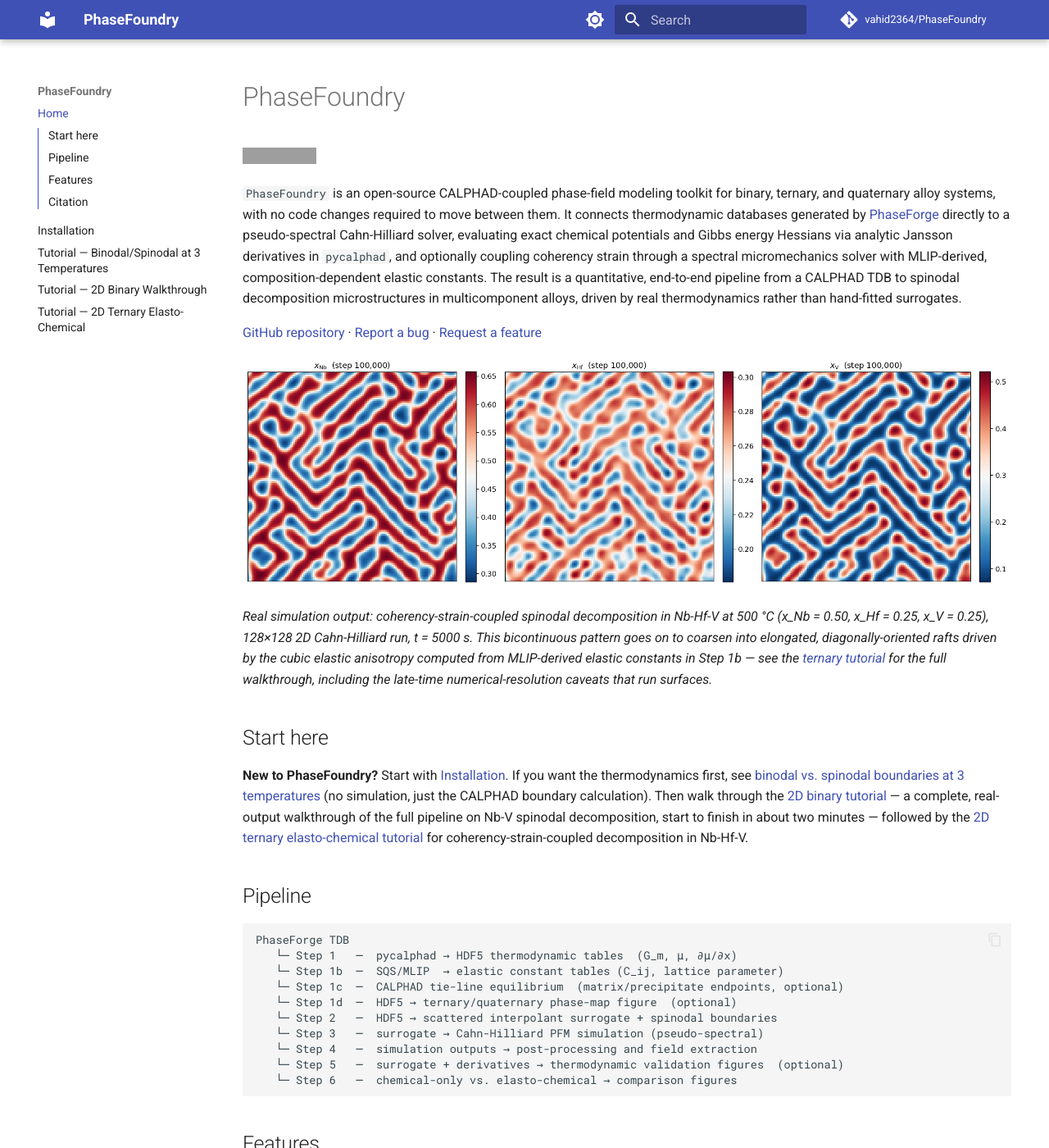
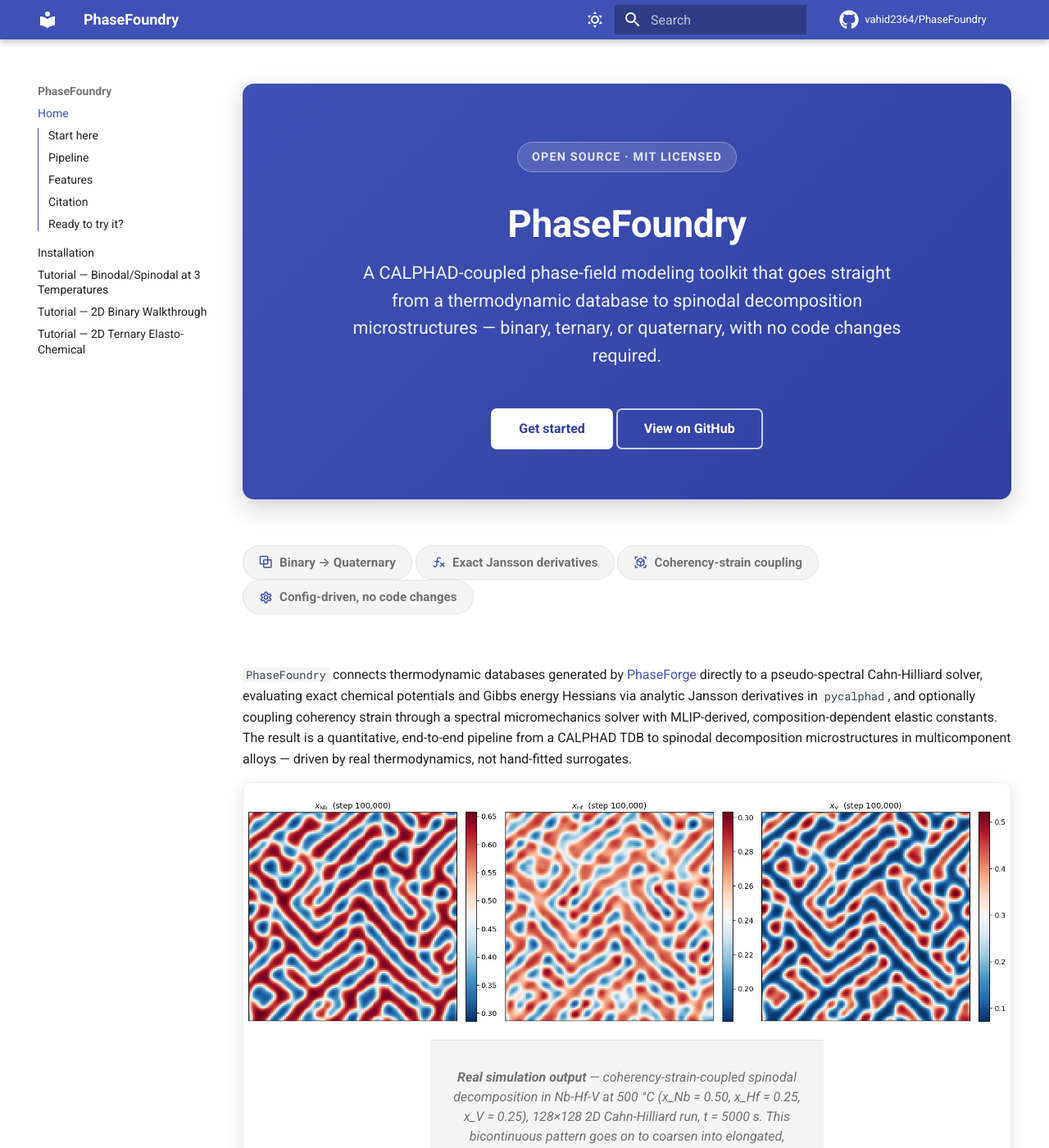
Before and after one commit to vahid2364/PhaseFoundry, an MkDocs documentation site: the page built from docs/index.md, in a window 1280 px wide and 1400 px high. Shown: the whole window at 82% size. Built offline with MkDocs 1.6.1 and Material for MkDocs 9.7.7, drawn with Linux system fonts in a browser that asks for light colours; comment, search, counter and statistics services are not loaded; some of the changed text lies outside the part shown; grey boxes are pictures that could not be loaded.

Commit message:
Redesign homepage: hero banner, icon grid cards, pipeline strip, polished citations — Material icons/emoji, grid cards, and custom theming

````diff
--- a/docs/index.md
+++ b/docs/index.md
@@ -1,56 +1,188 @@
+<div class="pf-hero" markdown>
+
+<span class="pf-kicker">Open source · MIT licensed</span>
+
 # PhaseFoundry
 
-[![License: MIT](https://img.shields.io/badge/License-MIT-blue.svg)](https://github.com/vahid2364/PhaseFoundry/blob/develop-new/LICENSE.txt)
+<p class="pf-tagline">A CALPHAD-coupled phase-field modeling toolkit that goes straight from a thermodynamic database to spinodal decomposition microstructures — binary, ternary, or quaternary, with no code changes required.</p>
 
-`PhaseFoundry` is an open-source CALPHAD-coupled phase-field modeling toolkit for binary, ternary, and quaternary alloy systems, with no code changes required to move between them. It connects thermodynamic databases generated by [PhaseForge](https://github.com/dogusariturk/PhaseForge) directly to a pseudo-spectral Cahn-Hilliard solver, evaluating exact chemical potentials and Gibbs energy Hessians via analytic Jansson derivatives in `pycalphad`, and optionally coupling coherency strain through a spectral micromechanics solver with MLIP-derived, composition-dependent elastic constants. The result is a quantitative, end-to-end pipeline from a CALPHAD TDB to spinodal decomposition microstructures in multicomponent alloys, driven by real thermodynamics rather than hand-fitted surrogates.
+<div class="pf-cta" markdown>
+[Get started](installation.md){ .md-button .md-button--primary }
+[View on GitHub](https://github.com/vahid2364/PhaseFoundry){ .md-button }
+</div>
 
-[GitHub repository](https://github.com/vahid2364/PhaseFoundry) · [Report a bug](https://github.com/vahid2364/PhaseFoundry/issues) · [Request a feature](https://github.com/vahid2364/PhaseFoundry/issues)
+</div>
 
+<div class="pf-stats" markdown>
+<span class="pf-stat">:material-vector-combine: Binary → Quaternary</span>
+<span class="pf-stat">:material-function-variant: Exact Jansson derivatives</span>
+<span class="pf-stat">:material-cube-scan: Coherency-strain coupling</span>
+<span class="pf-stat">:material-cog-outline: Config-driven, no code changes</span>
+</div>
+
+`PhaseFoundry` connects thermodynamic databases generated by [PhaseForge](https://github.com/dogusariturk/PhaseForge) directly to a pseudo-spectral Cahn-Hilliard solver, evaluating exact chemical potentials and Gibbs energy Hessians via analytic Jansson derivatives in `pycalphad`, and optionally coupling coherency strain through a spectral micromechanics solver with MLIP-derived, composition-dependent elastic constants. The result is a quantitative, end-to-end pipeline from a CALPHAD TDB to spinodal decomposition microstructures in multicomponent alloys — driven by real thermodynamics, not hand-fitted surrogates.
+
+<figure class="pf-figure" markdown>
 ![Elasto-chemical spinodal decomposition in Nb-Hf-V](images/tutorial_2d_ternary_elastic/03_interconnected_spinodal_t5000s.png)
-
-*Real simulation output: coherency-strain-coupled spinodal decomposition in Nb-Hf-V at 500 °C (x_Nb = 0.50, x_Hf = 0.25, x_V = 0.25), 128×128 2D Cahn-Hilliard run, t = 5000 s. This bicontinuous pattern goes on to coarsen into elongated, diagonally-oriented rafts driven by the cubic elastic anisotropy computed from MLIP-derived elastic constants in Step 1b — see the [ternary tutorial](tutorial_2d_ternary_elastic.md) for the full walkthrough, including the late-time numerical-resolution caveats that run surfaces.*
+<figcaption markdown>**Real simulation output** — coherency-strain-coupled spinodal decomposition in Nb-Hf-V at 500 °C (x_Nb = 0.50, x_Hf = 0.25, x_V = 0.25), 128×128 2D Cahn-Hilliard run, t = 5000 s. This bicontinuous pattern goes on to coarsen into elongated, diagonally-oriented rafts driven by the cubic elastic anisotropy computed from MLIP-derived elastic constants in Step 1b — see the [ternary tutorial](tutorial_2d_ternary_elastic.md) for the full walkthrough.</figcaption>
+</figure>
 
 ## Start here
 
-**New to PhaseFoundry?** Start with [Installation](installation.md). If you want the thermodynamics first, see [binodal vs. spinodal boundaries at 3 temperatures](tutorial_binodal_spinodal_3T.md) (no simulation, just the CALPHAD boundary calculation). Then walk through the [2D binary tutorial](tutorial_2d_binary.md) — a complete, real-output walkthrough of the full pipeline on Nb-V spinodal decomposition, start to finish in about two minutes — followed by the [2D ternary elasto-chemical tutorial](tutorial_2d_ternary_elastic.md) for coherency-strain-coupled decomposition in Nb-Hf-V.
+<div class="grid cards" markdown>
+
+-   :material-rocket-launch-outline:{ .lg .middle } **Installation**
+
+    ---
+
+    Dependencies, optional extras (`python-ternary`, `cupy`), and troubleshooting.
+
+    [:octicons-arrow-right-24: Get set up](installation.md)
+
+-   :material-chart-bell-curve-cumulative:{ .lg .middle } **Binodal vs. spinodal, 3 temperatures**
+
+    ---
+
+    Thermodynamics only — the common-tangent and curvature constructions, no simulation.
+
+    [:octicons-arrow-right-24: Start here if new to CALPHAD](tutorial_binodal_spinodal_3T.md)
+
+-   :material-grid:{ .lg .middle } **2D binary walkthrough**
+
+    ---
+
+    The full pipeline end to end on Nb-V, real output, ~2 minutes.
+
+    [:octicons-arrow-right-24: Run your first simulation](tutorial_2d_binary.md)
+
+-   :material-cube-scan:{ .lg .middle } **2D ternary elasto-chemical**
+
+    ---
+
+    Coherency-strain-coupled decomposition in Nb-Hf-V, with honest caveats.
+
+    [:octicons-arrow-right-24: Add elastic coupling](tutorial_2d_ternary_elastic.md)
+
+</div>
 
 ## Pipeline
 
-```
-PhaseForge TDB
-   └─ Step 1   ─  pycalphad → HDF5 thermodynamic tables  (G_m, μ, ∂μ/∂x)
-   └─ Step 1b  ─  SQS/MLIP  → elastic constant tables (C_ij, lattice parameter)
-   └─ Step 1c  ─  CALPHAD tie-line equilibrium  (matrix/precipitate endpoints, optional)
-   └─ Step 1d  ─  HDF5 → ternary/quaternary phase-map figure  (optional)
-   └─ Step 2   ─  HDF5 → scattered interpolant surrogate + spinodal boundaries
-   └─ Step 3   ─  surrogate → Cahn-Hilliard PFM simulation (pseudo-spectral)
-   └─ Step 4   ─  simulation outputs → post-processing and field extraction
-   └─ Step 5   ─  surrogate + derivatives → thermodynamic validation figures  (optional)
-   └─ Step 6   ─  chemical-only vs. elasto-chemical → comparison figures
-```
+<div class="pf-pipeline">
+  <div class="pf-step"><strong>Step 1</strong>pycalphad → HDF5 thermodynamic tables (G_m, μ, ∂μ/∂x)</div>
+  <div class="pf-arrow">→</div>
+  <div class="pf-step pf-step--optional"><strong>Step 1b·1c·1d</strong>elastic constants · tie-lines · phase map (optional)</div>
+  <div class="pf-arrow">→</div>
+  <div class="pf-step"><strong>Step 2</strong>surrogate fit + spinodal/binodal boundaries</div>
+  <div class="pf-arrow">→</div>
+  <div class="pf-step"><strong>Step 3</strong>Cahn-Hilliard PFM simulation (pseudo-spectral)</div>
+  <div class="pf-arrow">→</div>
+  <div class="pf-step"><strong>Step 4</strong>post-processing + field extraction</div>
+  <div class="pf-arrow">→</div>
+  <div class="pf-step pf-step--optional"><strong>Step 5·6</strong>validation · chemical vs. elasto-chemical comparison (optional)</div>
+</div>
 
 ## Features
 
-- Spinodal stability analysis via gauge-invariant eigenvalues and eigenvectors of the chemical and coherent Gibbs energy Hessian
-- Jansson-derivative-based chemical potential evaluation directly from CALPHAD datasets, bypassing finite-difference approximations
-- Semi-implicit pseudo-spectral Cahn-Hilliard solver with Eyre convex-splitting stabilization (per-component A_i)
-- Elasto-chemical phase-field coupling via composition-dependent eigenstrain and Moulinec-Suquet spectral elasticity solver
-- SQS/MLIP elastic constant interpolation across quaternary composition space (supports ORB-v2, GRACE-2L, and other MLIPs)
-- Multiple surrogate backends for the CALPHAD free-energy surface (CT2D, two-stage RBF→RGI, pure RBF) and composition-space sampling strategies (regular grid, Sobol, Dirichlet)
-- `pf-*` console-script CLI (`pf-generate`, `pf-simulate`, `pf-validate`, ...) alongside direct `python workflows/.../run.py` invocation
-- Opt-in structured run logging: timing records, config/TDB fingerprinting, peak-memory tracking, and a free-energy monotonicity check for catching numerical instability
-- STEM-style composition microstructure figures (main panel + per-element insets) generated directly from simulation output
-- Config-driven pipeline: binary, ternary, and quaternary alloy systems with no code changes required
-- GPU acceleration via CuPy (optional) and incremental NPZ checkpointing for long runs
+<div class="grid cards" markdown>
+
+-   :material-chart-scatter-plot:{ .lg .middle } **Spinodal stability analysis**
+
+    ---
+
+    Gauge-invariant eigenvalues and eigenvectors of the chemical and coherent Gibbs energy Hessian.
+
+-   :material-function-variant:{ .lg .middle } **Exact Jansson derivatives**
+
+    ---
+
+    Chemical potentials evaluated directly from CALPHAD datasets — no finite-difference approximation.
+
+-   :material-chart-line-variant:{ .lg .middle } **Semi-implicit spectral solver**
+
+    ---
+
+    Pseudo-spectral Cahn-Hilliard integration with Eyre convex-splitting stabilization (per-component A_i).
+
+-   :material-cube-scan:{ .lg .middle } **Elasto-chemical coupling**
+
+    ---
+
+    Composition-dependent eigenstrain through a Moulinec-Suquet spectral micromechanics solver.
+
+-   :material-atom-variant:{ .lg .middle } **SQS/MLIP elastic constants**
+
+    ---
+
+    Interpolated across quaternary composition space — ORB-v2, GRACE-2L, and other MLIPs.
+
+-   :material-chart-multiple:{ .lg .middle } **Multiple surrogate backends**
+
+    ---
+
+    CT2D, two-stage RBF→RGI, pure RBF; regular grid, Sobol, or Dirichlet composition sampling.
+
+-   :material-console-line:{ .lg .middle } **`pf-*` console-script CLI**
+
+    ---
+
+    `pf-generate`, `pf-simulate`, `pf-validate`, ... alongside direct `python workflows/.../run.py` calls.
+
+-   :material-clipboard-text-clock-outline:{ .lg .middle } **Structured run logging**
+
+    ---
+
+    Opt-in timing records, config/TDB fingerprinting, peak-memory tracking, free-energy monotonicity checks.
+
+-   :material-image-multiple-outline:{ .lg .middle } **STEM-style figures**
+
+    ---
+
+    Main panel + per-element insets, generated directly from simulation output.
+
+-   :material-cogs:{ .lg .middle } **Config-driven pipeline**
+
+    ---
+
+    Binary, ternary, and quaternary systems — no code changes required, ever.
+
+-   :material-speedometer:{ .lg .middle } **Optional GPU acceleration**
+
+    ---
+
+    CuPy backend with incremental NPZ checkpointing for long runs.
+
+-   :material-vector-polyline:{ .lg .middle } **High-dimensional visualization**
+
+    ---
+
+    Affine projection of spinodal regions in composition spaces beyond 3D.
+
+</div>
 
 ## Citation
 
 If you use `PhaseFoundry` in your research, please cite the accompanying paper:
 
-> C. J. Kunselman, D. Sariturk, S. Zhu, V. Attari, R. Arróyave, *From MLIPs to Microstructure: A High-Throughput Computational Framework to Design Spinodal Alloys in High-Dimensional Composition Spaces via Analytic Derivatives of CALPHAD Model Predictions*, 2025. *(submitted to Acta Materialia; under revision)*
+<div class="pf-pub" markdown>
+C. J. Kunselman, D. Sariturk, S. Zhu, V. Attari, R. Arróyave, *From MLIPs to Microstructure: A High-Throughput Computational Framework to Design Spinodal Alloys in High-Dimensional Composition Spaces via Analytic Derivatives of CALPHAD Model Predictions*, 2025.
+<span class="pf-pub-status">:material-file-send-outline: Submitted to Acta Materialia — under revision</span>
+</div>
 
 A dedicated PhaseFoundry methods paper is also submitted:
 
-> V. Attari, R. Arróyave, *PhaseFoundry: A CALPHAD-Coupled Phase-Field Framework for Spinodal Microstructure Design in Multicomponent Alloys*, 2025. *(submitted to Computer Physics Communications)*
+<div class="pf-pub" markdown>
+V. Attari, R. Arróyave, *PhaseFoundry: A CALPHAD-Coupled Phase-Field Framework for Spinodal Microstructure Design in Multicomponent Alloys*, 2025.
+<span class="pf-pub-status">:material-file-send-outline: Submitted to Computer Physics Communications</span>
+</div>
 
-See the [README](https://github.com/vahid2364/PhaseFoundry#readme) for installation, project structure, and full CLI reference.
+<div class="pf-closing" markdown>
+
+## Ready to try it?
+
+[Install PhaseFoundry](installation.md){ .md-button .md-button--primary }
+[Report a bug](https://github.com/vahid2364/PhaseFoundry/issues){ .md-button }
+[Request a feature](https://github.com/vahid2364/PhaseFoundry/issues){ .md-button }
+
+See the [README](https://github.com/vahid2364/PhaseFoundry#readme) for project structure and the full CLI reference.
+
+</div>
--- /dev/null
+++ b/docs/stylesheets/extra.css
@@ -0,0 +1,269 @@
+/* PhaseFoundry docs — homepage / shared visual enhancements
+   Built on Material for MkDocs' own CSS custom properties so everything
+   adapts automatically between the light and dark palettes. */
+
+/* ── Hero ────────────────────────────────────────────────────────────── */
+
+.pf-hero {
+  text-align: center;
+  padding: 2.75rem 1.75rem 2.25rem;
+  margin: 0.2rem 0 2rem;
+  border-radius: 14px;
+  background: linear-gradient(135deg,
+    var(--md-primary-fg-color) 0%,
+    var(--md-primary-fg-color--dark) 100%);
+  box-shadow: 0 10px 28px rgba(0, 0, 0, 0.18);
+}
+
+.pf-hero .pf-kicker {
+  display: inline-block;
+  font-size: 0.72rem;
+  font-weight: 700;
+  letter-spacing: 0.08em;
+  text-transform: uppercase;
+  color: rgba(255, 255, 255, 0.85);
+  background: rgba(255, 255, 255, 0.14);
+  border: 1px solid rgba(255, 255, 255, 0.3);
+  border-radius: 999px;
+  padding: 0.3rem 0.85rem;
+  margin-bottom: 1rem;
+}
+
+.pf-hero h1 {
+  color: #fff;
+  font-size: 2.3rem;
+  line-height: 1.2;
+  font-weight: 700;
+  margin: 0 0 0.75rem;
+}
+
+.pf-hero .pf-tagline {
+  font-size: 1.08rem;
+  line-height: 1.55;
+  color: rgba(255, 255, 255, 0.92);
+  max-width: 680px;
+  margin: 0 auto 1.6rem;
+}
+
+.pf-hero .pf-cta {
+  display: flex;
+  flex-wrap: wrap;
+  gap: 0.75rem;
+  justify-content: center;
+}
+
+.pf-hero .pf-cta .md-button {
+  border-radius: 7px;
+  font-weight: 600;
+  transition: transform 0.15s ease, box-shadow 0.15s ease, background-color 0.15s ease;
+}
+
+.pf-hero .pf-cta .md-button--primary {
+  background: #fff;
+  color: var(--md-primary-fg-color--dark);
+  border-color: #fff;
+}
+
+.pf-hero .pf-cta .md-button--primary:hover {
+  background: rgba(255, 255, 255, 0.88);
+  transform: translateY(-1px);
+}
+
+.pf-hero .pf-cta .md-button:not(.md-button--primary) {
+  color: #fff;
+  border-color: rgba(255, 255, 255, 0.75);
+}
+
+.pf-hero .pf-cta .md-button:not(.md-button--primary):hover {
+  background: rgba(255, 255, 255, 0.14);
+  transform: translateY(-1px);
+}
+
+@media screen and (max-width: 44.9375em) {
+  .pf-hero {
+    padding: 2rem 1.25rem 1.75rem;
+  }
+
+  .pf-hero h1 {
+    font-size: 1.9rem;
+    word-break: keep-all;
+    overflow-wrap: normal;
+  }
+
+  .pf-hero .pf-tagline {
+    font-size: 0.98rem;
+  }
+}
+
+/* ── Stat pills ──────────────────────────────────────────────────────── */
+
+.pf-stats {
+  display: flex;
+  flex-wrap: wrap;
+  gap: 0.55rem;
+  justify-content: center;
+  margin: 0 0 2.25rem;
+}
+
+.pf-stat {
+  display: inline-flex;
+  align-items: center;
+  gap: 0.4rem;
+  font-size: 0.76rem;
+  font-weight: 600;
+  color: var(--md-default-fg-color--light);
+  background: var(--md-code-bg-color);
+  border: 1px solid var(--md-default-fg-color--lightest);
+  border-radius: 999px;
+  padding: 0.4rem 0.95rem;
+}
+
+.pf-stat .twemoji {
+  color: var(--md-primary-fg-color);
+}
+
+/* ── Featured figure frame ──────────────────────────────────────────── */
+
+.pf-figure {
+  margin: 0 0 2.25rem;
+  border-radius: 10px;
+  overflow: hidden;
+  border: 1px solid var(--md-default-fg-color--lightest);
+  box-shadow: 0 6px 20px rgba(0, 0, 0, 0.1);
+}
+
+.pf-figure img {
+  display: block;
+  width: 100%;
+}
+
+.pf-figure figcaption {
+  padding: 0.85rem 1.1rem;
+  font-size: 0.8rem;
+  line-height: 1.5;
+  color: var(--md-default-fg-color--light);
+  background: var(--md-code-bg-color);
+  border-top: 1px solid var(--md-default-fg-color--lightest);
+}
+
+/* ── Section headings with a small accent rule ──────────────────────── */
+
+.md-typeset h2 {
+  margin-top: 2.6rem;
+  padding-bottom: 0.4rem;
+  border-bottom: 2px solid var(--md-default-fg-color--lightest);
+}
+
+/* ── Grid cards: tighten up Material's defaults a touch ─────────────── */
+
+.md-typeset .grid.cards > ul > li,
+.md-typeset .grid.cards > ol > li {
+  border-radius: 10px;
+  transition: transform 0.15s ease, box-shadow 0.15s ease, border-color 0.15s ease;
+}
+
+.md-typeset .grid.cards > ul > li:hover,
+.md-typeset .grid.cards > ol > li:hover {
+  transform: translateY(-2px);
+  box-shadow: 0 8px 20px rgba(0, 0, 0, 0.12);
+  border-color: var(--md-primary-fg-color);
+}
+
+.md-typeset .grid.cards > ul > li > p:first-child {
+  margin-bottom: 0.4rem;
+}
+
+/* ── Pipeline step strip ─────────────────────────────────────────────── */
+
+.pf-pipeline {
+  display: flex;
+  flex-wrap: wrap;
+  gap: 0.5rem;
+  align-items: stretch;
+  justify-content: center;
+  margin: 1.25rem 0 2.25rem;
+}
+
+.pf-pipeline .pf-step {
+  flex: 1 1 150px;
+  max-width: 190px;
+  background: var(--md-code-bg-color);
+  border: 1px solid var(--md-default-fg-color--lightest);
+  border-left: 3px solid var(--md-primary-fg-color);
+  border-radius: 8px;
+  padding: 0.7rem 0.85rem;
+  font-size: 0.78rem;
+  line-height: 1.4;
+}
+
+.pf-pipeline .pf-step.pf-step--optional {
+  border-left-style: dashed;
+  opacity: 0.85;
+}
+
+.pf-pipeline .pf-step strong {
+  display: block;
+  font-size: 0.7rem;
+  letter-spacing: 0.04em;
+  text-transform: uppercase;
+  color: var(--md-primary-fg-color);
+  margin-bottom: 0.2rem;
+}
+
+.pf-pipeline .pf-arrow {
+  display: flex;
+  align-items: center;
+  color: var(--md-default-fg-color--lighter);
+  font-size: 1.1rem;
+}
+
+@media screen and (max-width: 76.1875em) {
+  .pf-pipeline .pf-arrow {
+    display: none;
+  }
+}
+
+/* ── Publications as a quiet card instead of raw blockquotes ───────── */
+
+.pf-pub {
+  background: var(--md-code-bg-color);
+  border: 1px solid var(--md-default-fg-color--lightest);
+  border-left: 3px solid var(--md-primary-fg-color);
+  border-radius: 8px;
+  padding: 0.9rem 1.1rem;
+  margin: 0.75rem 0;
+  font-size: 0.88rem;
+  line-height: 1.55;
+}
+
+.pf-pub .pf-pub-status {
+  display: inline-block;
+  margin-top: 0.35rem;
+  font-size: 0.72rem;
+  font-weight: 600;
+  color: var(--md-primary-fg-color);
+}
+
+/* ── Closing CTA strip ───────────────────────────────────────────────── */
+
+.pf-closing {
+  text-align: center;
+  padding: 2rem 1.5rem;
+  margin: 2.5rem 0 1rem;
+  border-radius: 12px;
+  background: var(--md-code-bg-color);
+  border: 1px solid var(--md-default-fg-color--lightest);
+}
+
+.pf-closing h2 {
+  border-bottom: none;
+  margin-top: 0;
+}
+
+.pf-closing .pf-cta {
+  display: flex;
+  flex-wrap: wrap;
+  gap: 0.75rem;
+  justify-content: center;
+  margin-top: 1rem;
+}
--- a/mkdocs.yml
+++ b/mkdocs.yml
@@ -9,24 +9,37 @@
 
 theme:
   name: material
+  icon:
+    repo: fontawesome/brands/github
   palette:
     - media: "(prefers-color-scheme: light)"
       scheme: default
       primary: indigo
+      accent: indigo
       toggle:
-        icon: material/brightness-7
+        icon: material/weather-sunny
         name: Switch to dark mode
     - media: "(prefers-color-scheme: dark)"
       scheme: slate
       primary: indigo
+      accent: indigo
       toggle:
-        icon: material/brightness-4
+        icon: material/weather-night
         name: Switch to light mode
   features:
     - navigation.sections
     - navigation.top
+    - navigation.tracking
+    - navigation.footer
+    - navigation.instant
+    - navigation.instant.progress
+    - toc.follow
+    - toc.integrate
+    - search.suggest
+    - search.highlight
     - content.code.copy
-    - toc.integrate
+    - content.code.annotate
+    - content.tabs.link
 
 nav:
   - Home: index.md
@@ -36,12 +49,22 @@
   - Tutorial — 2D Ternary Elasto-Chemical: tutorial_2d_ternary_elastic.md
 
 markdown_extensions:
+  - attr_list
+  - md_in_html
+  - def_list
   - admonition
+  - pymdownx.details
   - tables
   - pymdownx.highlight
   - pymdownx.superfences
   - pymdownx.arithmatex:
       generic: true
+  - pymdownx.emoji:
+      emoji_index: !!python/name:material.extensions.emoji.twemoji
+      emoji_generator: !!python/name:material.extensions.emoji.to_svg
+
+extra_css:
+  - stylesheets/extra.css
 
 extra_javascript:
   - https://unpkg.com/mathjax@3/es5/tex-mml-chtml.js
````
